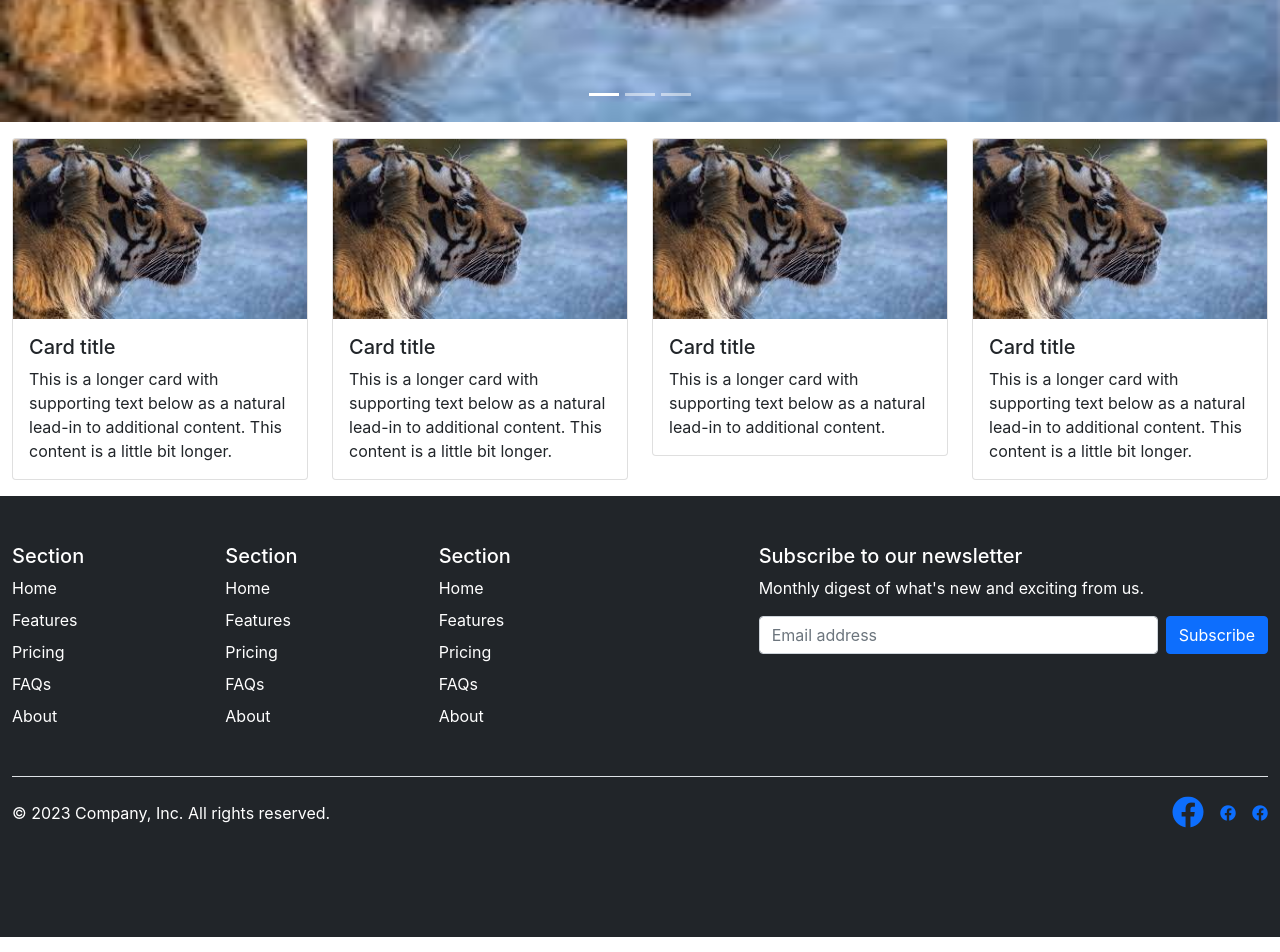
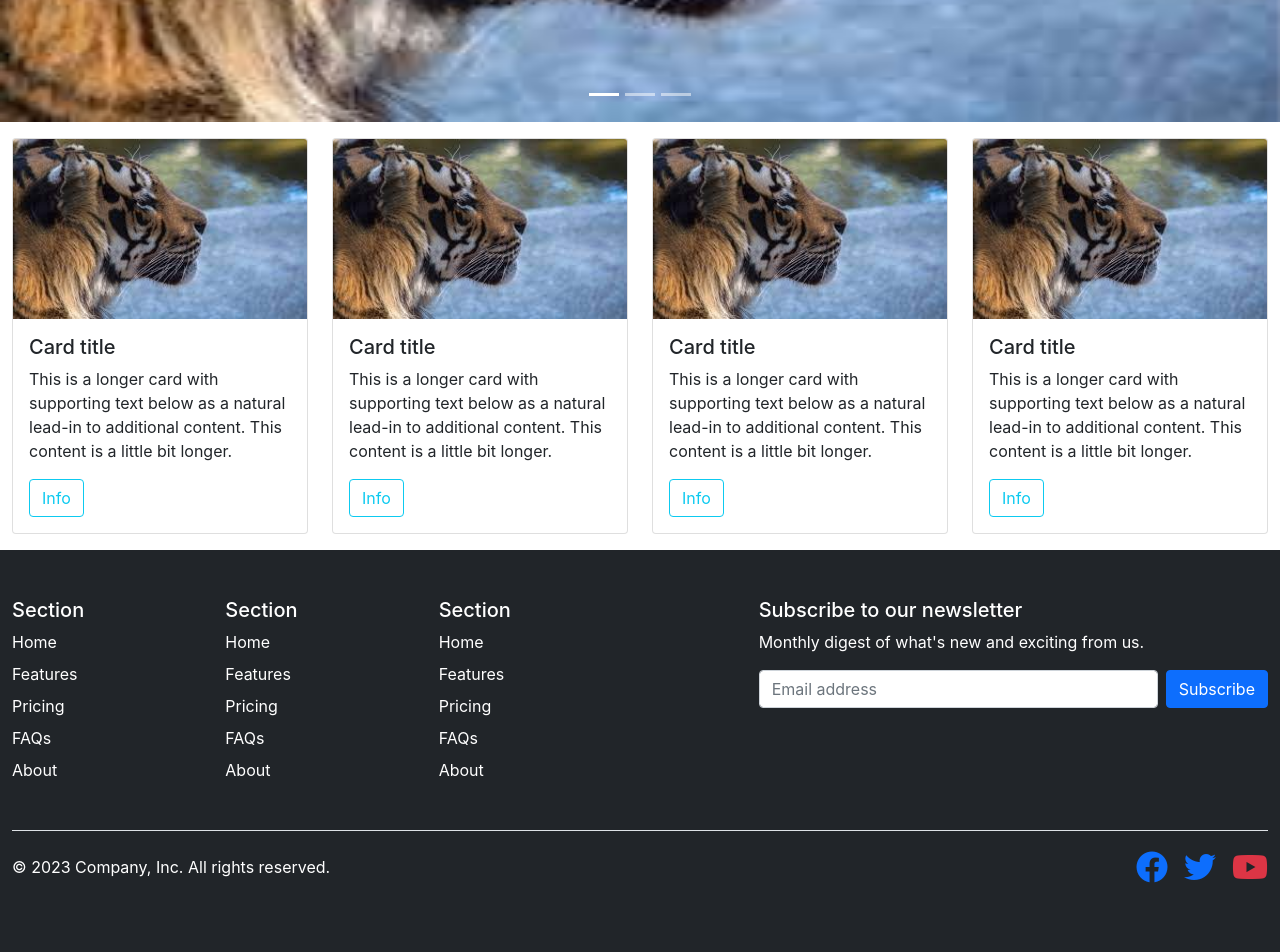
Before and after one commit to RoshanKhatri0/React, a React (Create React App) app: page / in a window 1280 px wide. Shown: the part 500-1452 px from the top of the page. Built offline with nearby package versions, Linux system fonts and the light colour scheme.

Commit message:
button added

```diff
--- a/src/components/Card.jsx
+++ b/src/components/Card.jsx
@@ -11,6 +11,7 @@ const Card = () => {
                         <div className="card-body">
                             <h5 className="card-title">Card title</h5>
                             <p className="card-text">This is a longer card with supporting text below as a natural lead-in to additional content. This content is a little bit longer.</p>
+                            <button type="button" className="btn btn-outline-info">Info</button>
                         </div>
                     </div>
                 </div>
@@ -20,15 +21,7 @@ const Card = () => {
                         <div className="card-body">
                             <h5 className="card-title">Card title</h5>
                             <p className="card-text">This is a longer card with supporting text below as a natural lead-in to additional content. This content is a little bit longer.</p>
-                        </div>
-                    </div>
-                </div>
-                <div className="col">
-                    <div className="card">
-                        <img src="/image/img.jpeg" className="card-img-top" alt="..." />
-                        <div className="card-body">
-                            <h5 className="card-title">Card title</h5>
-                            <p className="card-text">This is a longer card with supporting text below as a natural lead-in to additional content.</p>
+                            <button type="button" className="btn btn-outline-info">Info</button>
                         </div>
                     </div>
                 </div>
@@ -38,6 +31,17 @@ const Card = () => {
                         <div className="card-body">
                             <h5 className="card-title">Card title</h5>
                             <p className="card-text">This is a longer card with supporting text below as a natural lead-in to additional content. This content is a little bit longer.</p>
+                            <button type="button" className="btn btn-outline-info">Info</button>
+                        </div>
+                    </div>
+                </div>
+                <div className="col">
+                    <div className="card">
+                        <img src="/image/img.jpeg" className="card-img-top" alt="..." />
+                        <div className="card-body">
+                            <h5 className="card-title">Card title</h5>
+                            <p className="card-text">This is a longer card with supporting text below as a natural lead-in to additional content. This content is a little bit longer.</p>
+                            <button type="button" className="btn btn-outline-info">Info</button>
                         </div>
                     </div>
                 </div>
--- a/src/components/Footer.jsx
+++ b/src/components/Footer.jsx
@@ -129,10 +129,10 @@ const Footer = () => {
                 <Link className="link-body-emphasis" to="#"><i className="fa-brands fa-bounce fa-facebook fa-2xl text-primary" ></i></Link>
               </li>
               <li className="ms-3">
-                <Link className="link-body-emphasis" to="#"><i className="fa-brands fa-facebook"></i></Link>
+                <Link className="link-body-emphasis" to="#"><i className="fa-brands fa-bounce fa-twitter fa-2xl "></i></Link>
               </li>
               <li className="ms-3">
-                <Link className="link-body-emphasis" to="#"><i className="fa-brands fa-facebook"></i></Link>
+                <Link className="link-body-emphasis" to="#"><i className="fa-brands fa-bounce fa-youtube fa-2xl text-danger"></i></Link>
               </li>
             </ul>
           </div>
--- a/src/components/Header.jsx
+++ b/src/components/Header.jsx
@@ -14,7 +14,7 @@ const Header = () => {
 
             <ul className="nav col-12 col-lg-auto me-lg-auto mb-2 justify-content-center mb-md-0">
               <li>
-                <Link to="#" className="nav-link px-2 text-secondary">
+                <Link to="#" className="nav-link px-2 text-white">
                   Home
                 </Link>
               </li>
```
